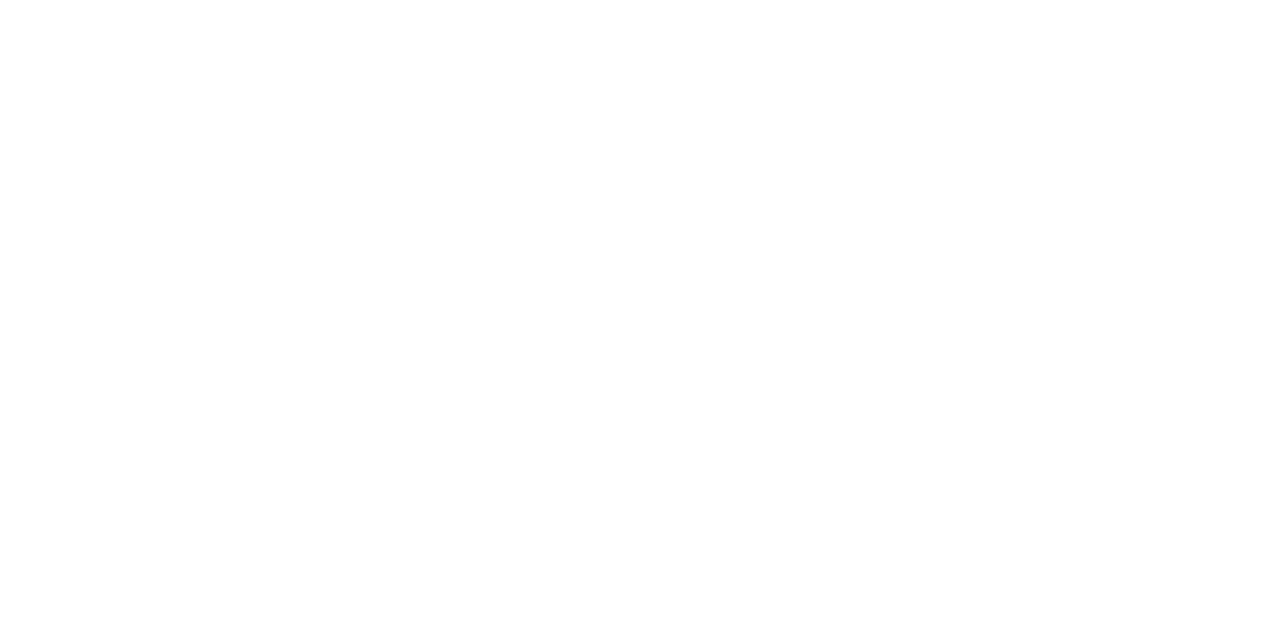
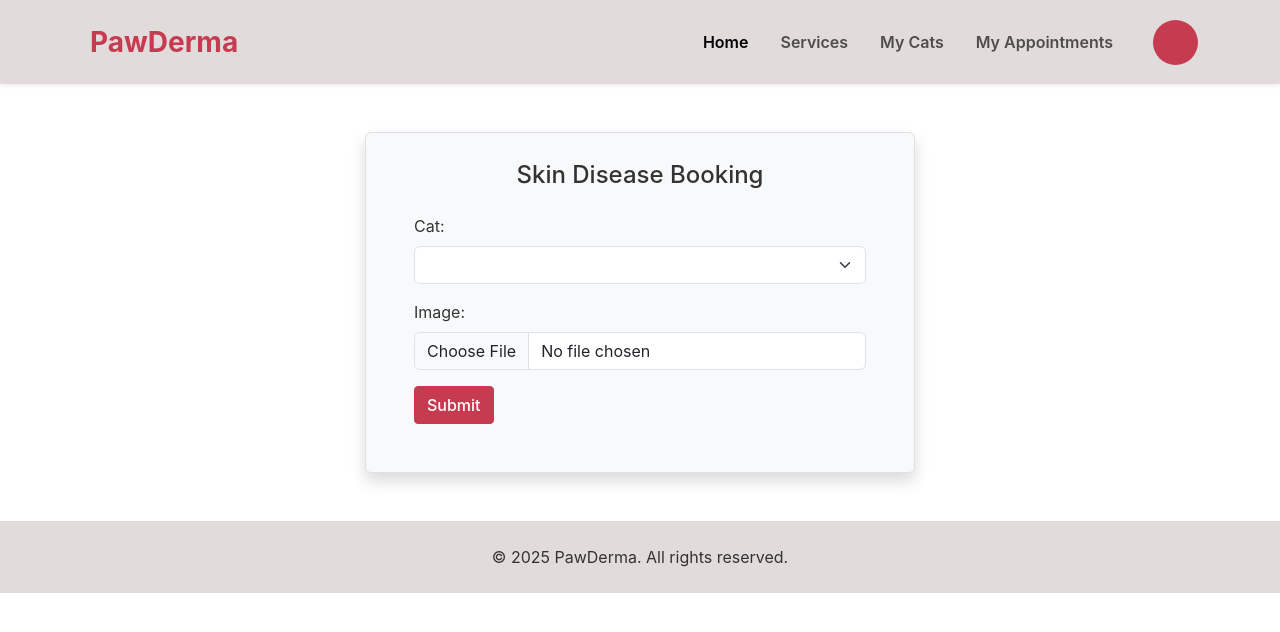
Before and after one commit to alexlison/PawDerma-Frontend, a React (Create React App) app: page /home/skinPrediction in a window 1280 px wide. Before the commit this address had no page. Shown: the top 632 px of the page. Built offline with nearby package versions, Linux system fonts and the light colour scheme.

Commit message:
SkinPrediction UI Created

```diff
--- a/src/App.js
+++ b/src/App.js
@@ -23,6 +23,8 @@
 import ViewSchedules from './Components/ViewSchedules';
 import AddSchedules from './Components/AddSchedules';
 import UpdateSchedule from './Components/UpdateSchedule';
+
+import SkinPrediction from './Components/SkinPrediction';
 
 function App() {
   return (
@@ -66,6 +68,7 @@
            <Route path='addcat' element = {<AddCat />} />
            <Route path='editcat/:id' element = {<EditCat />} />
            <Route path='appointments' element = {<Appointments />} />
+           <Route path='skinPrediction' element = {<SkinPrediction />} />
            <Route path='viewMyCats' element = {<ViewMyCats />} />
 
            </Route>
--- /dev/null
+++ b/src/Components/Appointments.jsx
@@ -0,0 +1,67 @@
+import React from 'react'
+import { Link } from 'react-router-dom'
+
+const Appointments = () => {
+  return (
+    <div>
+      <div className="container">
+        <div className="row">
+          <div className="col col-12 col-sm-12 col-md-12 col-lg-12 col-xl-12 col-xxl-12">
+            <section className="py-3">
+              <div className="container py-5">
+                <h2 className="text-center mb-5 fw-bold display-5 text-my-primary fs-2">Our Services</h2>
+                <div className="row g-4">
+
+                  <div className="col-md-4">
+                    <div className="card h-100 shadow-sm service-card">
+                      <div className="card-body text-center p-4">
+                        <div className="bg-my-primary text-white rounded-circle d-inline-flex align-items-center justify-content-center mb-3"
+                             style={{width: '70px', height: '70px'}}>
+                          <i className="fas fa-stethoscope fa-2x"></i>
+                        </div>
+                        <h5 className="card-title fw-bold mt-2">General Consultation</h5>
+                        <p className="card-text">Comprehensive care for your feline friend</p>
+                        <Link to="/home/generalBooking" className="btn my-btn px-4 mt-3">Book Now</Link>
+                      </div>
+                    </div>
+                  </div>
+
+                  <div className="col-md-4">
+                    <div className="card h-100 shadow-sm service-card">
+                      <div className="card-body text-center p-4">
+                        <div className="bg-my-primary text-white rounded-circle d-inline-flex align-items-center justify-content-center mb-3"
+                             style={{width: '70px', height: '70px'}}>
+                          <i className="fas fa-allergies fa-2x"></i>
+                        </div>
+                        <h5 className="card-title fw-bold mt-2">Skin Disease Consultation</h5>
+                        <p className="card-text">Specialized treatment for Skin issues</p>
+                        <Link to="/home/skinPrediction" className="btn my-btn px-4 mt-3">Book Now</Link>
+                      </div>
+                    </div>
+                  </div>
+
+                  <div className="col-md-4">
+                    <div className="card h-100 shadow-sm service-card">
+                      <div className="card-body text-center p-4">
+                        <div className="bg-my-primary text-white rounded-circle d-inline-flex align-items-center justify-content-center mb-3"
+                             style={{width: '70px', height: '70px'}}>
+                          <i className="fas fa-syringe fa-2x"></i>
+                        </div>
+                        <h5 className="card-title fw-bold mt-2">Vaccination</h5>
+                        <p className="card-text">Protect your cat from common diseases</p>
+                        <Link to="/home/vaccineBooking" className="btn my-btn px-4 mt-3">Book Now</Link>
+                      </div>
+                    </div>
+                  </div>
+
+                </div>
+              </div>
+            </section>
+          </div>
+        </div>
+      </div>
+    </div>
+  )
+}
+
+export default Appointments
--- /dev/null
+++ b/src/Components/SkinPrediction.jsx
@@ -0,0 +1,34 @@
+import React from 'react'
+
+const SkinPrediction = () => {
+  return (
+    <div>
+        <div className="container  p-5 pt-1 bg-light border rounded shadow mt-5 mb-5"
+        style={{ maxWidth: "550px" }}>
+            <h4 className="m-4 text-center">Skin Disease Booking</h4>
+            <div className="row">
+                <div className="col col-12 col-sm-12 col-md-12 col-lg-12 col-xl-12 col-xxl-12">
+                    <div className="row g-3">
+                        <div className="col col-12 col-sm-12 col-md-12 col-lg-12 col-xl-12 col-xxl-12">
+                            <label htmlFor="" className="form-label">Cat:</label>
+                            <select name="" id="" className="form-select">
+                                <option value=""></option>
+                                <option value=""></option>
+                            </select>
+                        </div>
+                        <div className="col col-12 col-sm-12 col-md-12 col-lg-12 col-xl-12 col-xxl-12">
+                            <label htmlFor="" className="form-label">Image:</label>
+                            <input type="file" name="" id="" className="form-control" />
+                        </div>
+                        <div className="col col-12 col-sm-12 col-md-12 col-lg-12 col-xl-12 col-xxl-12">
+                            <button className="btn btn my-btn">Submit</button>
+                        </div>
+                    </div>
+                </div>
+            </div>
+        </div>
+    </div>
+  )
+}
+
+export default SkinPrediction;
```
